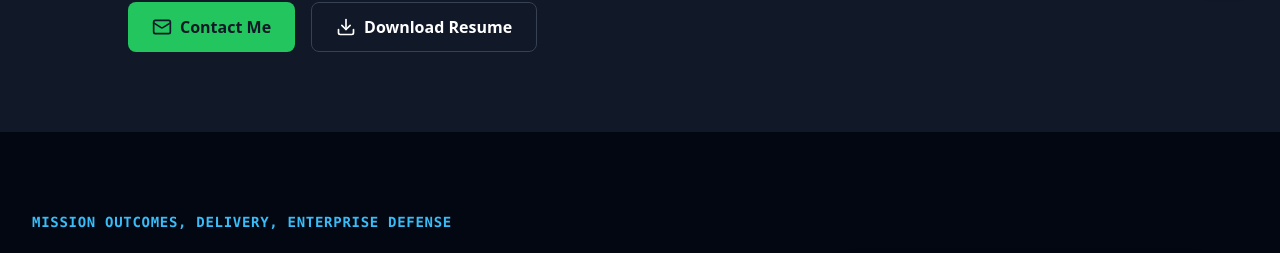
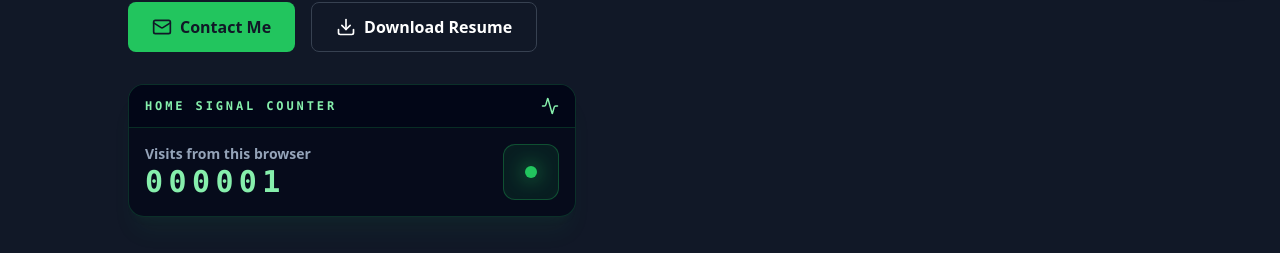
Before and after one commit to ebarlowjr2/cyber-engineer, a React (Vite) app: page / in a window 1280 px wide. Shown: the part 794-1047 px from the top of the page. Built offline with nearby package versions, Linux system fonts and the light colour scheme; no server answers.

Commit message:
Add home page hit counter

```diff
--- a/src/pages/Home.tsx
+++ b/src/pages/Home.tsx
@@ -1,10 +1,56 @@
 import '../App.css'
-import { ArrowRight, Check, Download, Mail, MapPin, Phone, Shield, Github, Instagram, Twitter, Linkedin, Trophy } from 'lucide-react'
+import { Activity, ArrowRight, Check, Download, Mail, MapPin, Phone, Shield, Github, Instagram, Twitter, Linkedin, Trophy } from 'lucide-react'
+import { useEffect, useState } from 'react'
 import TypedText from '../components/TypedText'
 import { Link } from 'react-router-dom'
 import { PageLayout } from '../components/PageLayout'
 import { ContactForm } from '../components/ContactForm'
 import { getAllBlogPosts } from '../lib/blog'
+
+function HomeHitCounter() {
+  const [hitCount, setHitCount] = useState<number | null>(null)
+
+  useEffect(() => {
+    const storageKey = 'eb-cyber-home-hit-count'
+    const sessionKey = 'eb-cyber-home-hit-counted-this-session'
+
+    try {
+      const storedCount = Number.parseInt(window.localStorage.getItem(storageKey) || '0', 10)
+      const safeStoredCount = Number.isNaN(storedCount) ? 0 : storedCount
+      const alreadyCounted = window.sessionStorage.getItem(sessionKey) === 'true'
+      const nextCount = alreadyCounted ? safeStoredCount : safeStoredCount + 1
+
+      if (!alreadyCounted) {
+        window.localStorage.setItem(storageKey, String(nextCount))
+        window.sessionStorage.setItem(sessionKey, 'true')
+      }
+
+      setHitCount(nextCount)
+    } catch {
+      setHitCount(1)
+    }
+  }, [])
+
+  const displayCount = hitCount === null ? '...' : hitCount.toString().padStart(6, '0')
+
+  return (
+    <div className="mt-8 w-full max-w-md overflow-hidden rounded-2xl border border-slate-200 bg-white shadow-xl shadow-green-500/5 dark:border-green-500/20 dark:bg-slate-950/70">
+      <div className="flex items-center justify-between border-b border-slate-200 bg-slate-950 px-4 py-3 dark:border-green-500/20">
+        <span className="font-mono text-xs font-bold uppercase tracking-[0.24em] text-green-300">Home Signal Counter</span>
+        <Activity className="text-green-300" size={18} />
+      </div>
+      <div className="grid grid-cols-[1fr_auto] items-center gap-4 p-4">
+        <div>
+          <p className="text-sm font-semibold text-slate-500 dark:text-slate-400">Visits from this browser</p>
+          <p className="font-mono text-3xl font-black tracking-[0.18em] text-slate-950 dark:text-green-300">{displayCount}</p>
+        </div>
+        <div className="flex h-14 w-14 items-center justify-center rounded-xl border border-green-500/30 bg-green-500/10">
+          <span className="h-3 w-3 rounded-full bg-green-500 shadow-[0_0_20px_rgba(34,197,94,0.95)]" />
+        </div>
+      </div>
+    </div>
+  )
+}
 
 const homeFeaturePanels = [
   {
@@ -160,6 +206,7 @@ export default function Home() {
                   Download Resume
                 </a>
               </div>
+              <HomeHitCounter />
           </div>
         </div>
       </section>
```
